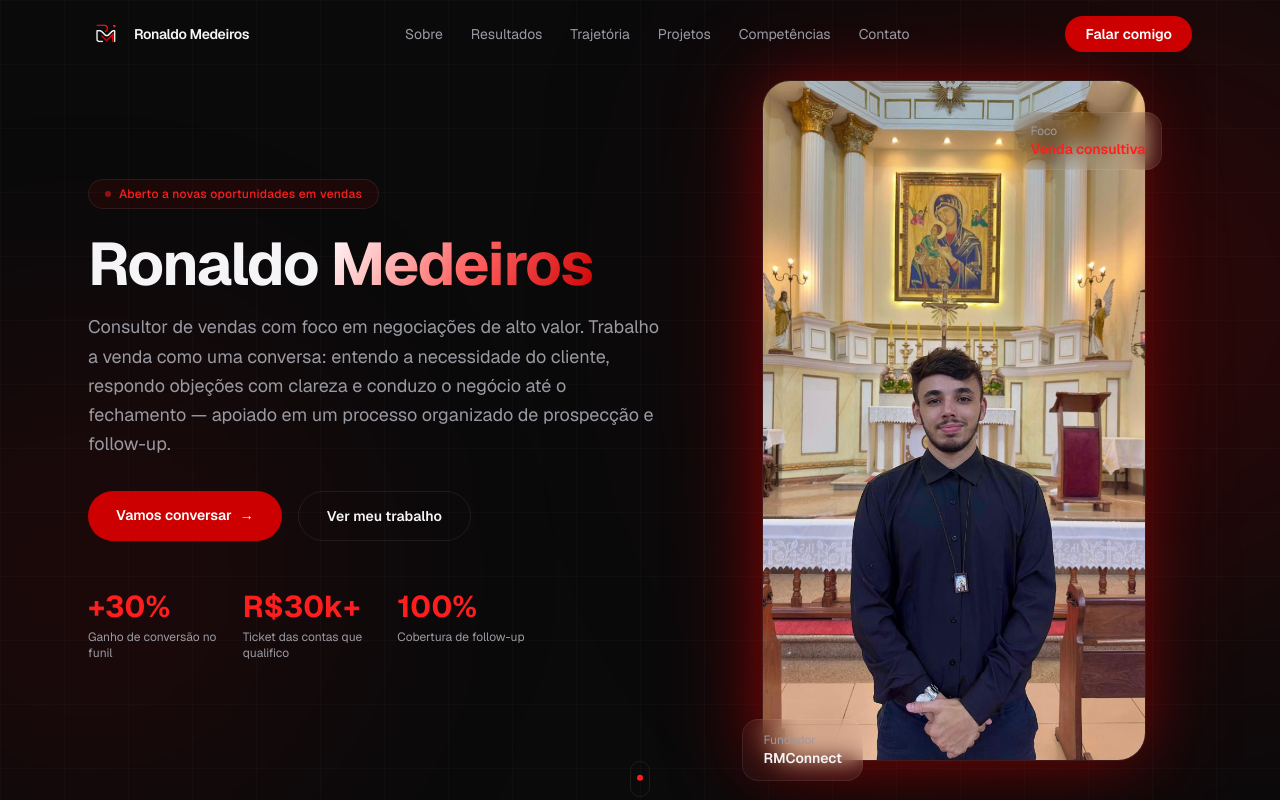
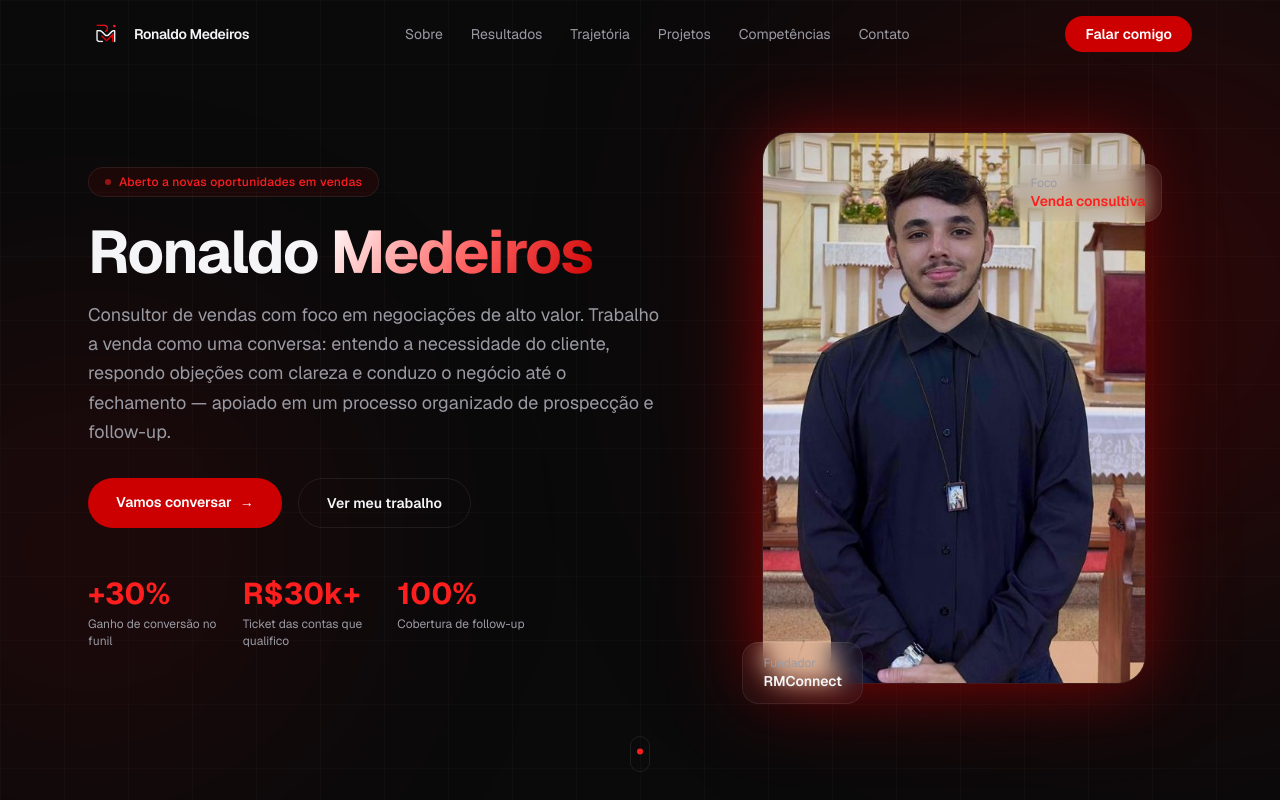
Before and after one commit to ronaldomojr/portifolio_vendedor, a Next.js app: page / in a window 1280 px wide. Shown: the top 800 px of the page. Built offline with nearby package versions, Linux system fonts and the light colour scheme.

Commit message:
ajuste foto

```diff
--- a/components/Hero.tsx
+++ b/components/Hero.tsx
@@ -125,12 +125,12 @@
           <div className="absolute -inset-4 -z-10 rounded-[2rem] bg-gradient-to-tr from-brand/40 to-transparent blur-2xl" />
           <div className="glow-red overflow-hidden rounded-[1.75rem] border border-white/10">
             <Image
-              src="/images/ronaldo.jpeg"
+              src="/images/ronaldo-hero.jpeg"
               alt="Ronaldo Medeiros — Consultor de Vendas"
-              width={640}
-              height={800}
+              width={500}
+              height={720}
               priority
-              className="h-full w-full object-cover"
+              className="h-full w-full object-cover object-top"
             />
           </div>
           {/* Floating badge */}
```
Also changed, not shown: public/images/ronaldo-hero.jpeg (added).
